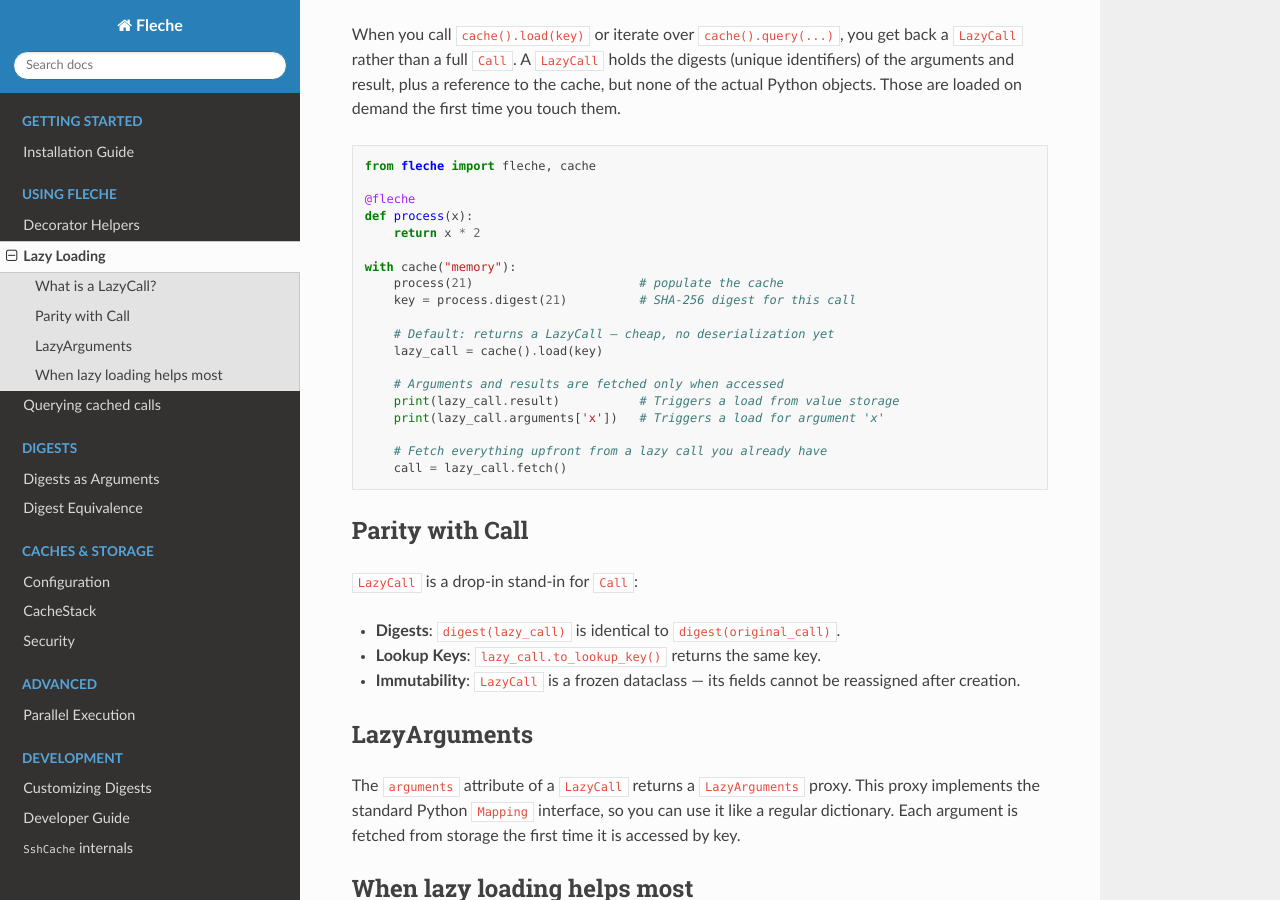
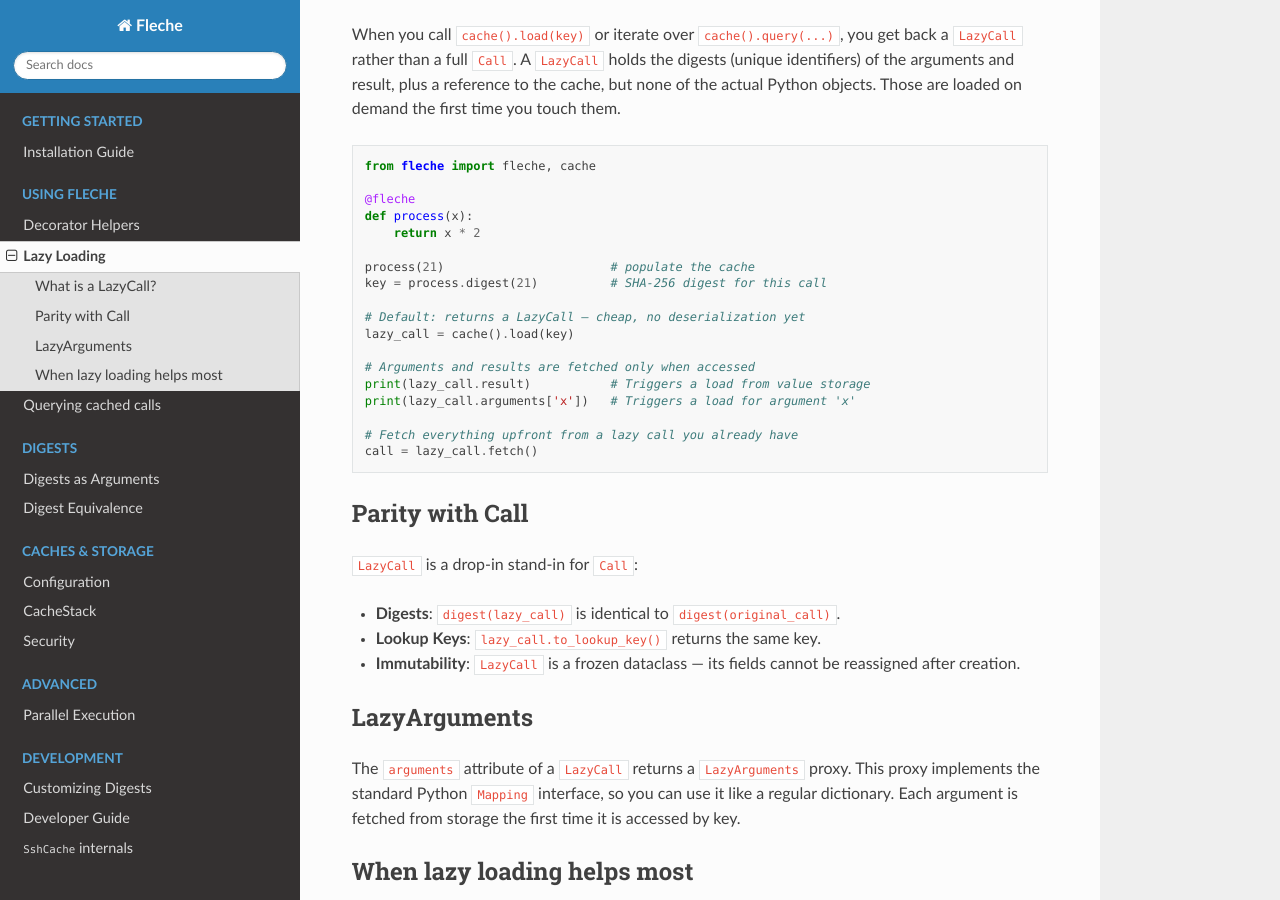
Before and after one commit to pmrv/fleche, a Sphinx documentation site: the page built from docs/usage/lazy_call.rst, in a window 1280 px wide and 900 px high, scrolled down 362 px. Built offline with Sphinx 7.4.7 and the Read the Docs theme 3.1.0, drawn with Linux system fonts in a browser that asks for light colours; pages that are not in the unit, such as notebooks, are missing from menus.

Commit message:
docs(lazy_call): drop redundant cache('memory') context manager
The default active cache is already an in-memory cache when no config
file is present, so wrapping the example in `with cache("memory"):` adds
indentation without changing behavior. Run the snippet at module level
for a leaner example.

Co-authored-by: Marvin Poul <pmrv@users.noreply.github.com>

```diff
--- a/docs/usage/lazy_call.rst
+++ b/docs/usage/lazy_call.rst
@@ -18,19 +18,18 @@ When you call ``cache().load(key)`` or iterate over ``cache().query(...)``, you
    def process(x):
        return x * 2
 
-   with cache("memory"):
-       process(21)                       # populate the cache
-       key = process.digest(21)          # SHA-256 digest for this call
+   process(21)                       # populate the cache
+   key = process.digest(21)          # SHA-256 digest for this call
 
-       # Default: returns a LazyCall — cheap, no deserialization yet
-       lazy_call = cache().load(key)
+   # Default: returns a LazyCall — cheap, no deserialization yet
+   lazy_call = cache().load(key)
 
-       # Arguments and results are fetched only when accessed
-       print(lazy_call.result)           # Triggers a load from value storage
-       print(lazy_call.arguments['x'])   # Triggers a load for argument 'x'
+   # Arguments and results are fetched only when accessed
+   print(lazy_call.result)           # Triggers a load from value storage
+   print(lazy_call.arguments['x'])   # Triggers a load for argument 'x'
 
-       # Fetch everything upfront from a lazy call you already have
-       call = lazy_call.fetch()
+   # Fetch everything upfront from a lazy call you already have
+   call = lazy_call.fetch()
 
 Parity with Call
 ----------------
```
